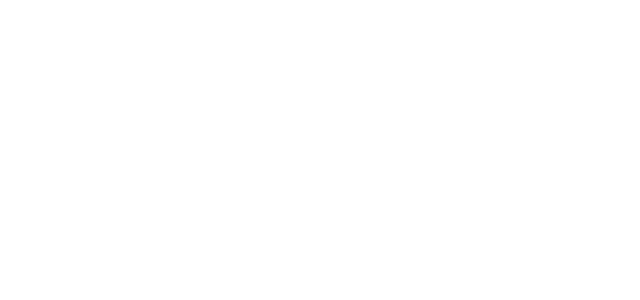
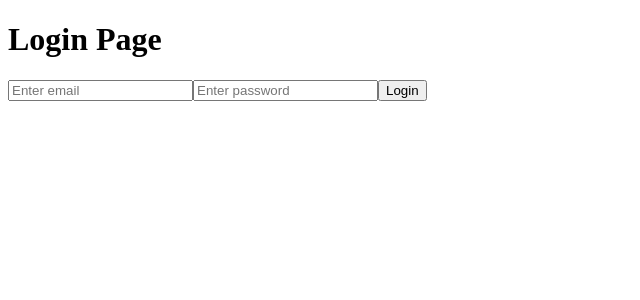
Before and after one commit to Mohitsoni-123/shoe-store, a React (Vite) app in the folder client/: page /login in a window 1280 px wide. Before the commit this address had no page. Shown: the top 300 px of the page, without its empty margins (0-640 px from the left). Built offline with nearby package versions, Linux system fonts and the light colour scheme.

Commit message:
Connect authentication frontend with backend

```diff
--- a/client/src/pages/Dashboard.jsx
+++ b/client/src/pages/Dashboard.jsx
@@ -1,9 +1,26 @@
 import React from 'react'
+import { useNavigate } from "react-router-dom";
 
 const Dashboard = () => {
+  const navigate = useNavigate();
+
+  const user = JSON.parse(localStorage.getItem("user"));
+
+  const handleLogout = () => {
+    localStorage.removeItem("token");
+    localStorage.removeItem("user");
+
+    navigate("/login");
+  };
   return (
     <div>
-      <h1>Dashboard</h1>
+      <h1>Welcome, {user?.name} 👋</h1>
+
+      <p>You are successfully logged in.</p>
+
+      <button onClick={handleLogout}>
+        Logout
+      </button>
     </div>
   )
 }
--- a/client/src/pages/Login.jsx
+++ b/client/src/pages/Login.jsx
@@ -1,9 +1,63 @@
 import React from 'react'
+import { useState } from 'react';
+import { useNavigate } from 'react-router-dom'
+import api from "../services/api";
 
 const Login = () => {
+  const navigate = useNavigate();
+
+  const [formData, setFormData] = useState({
+    email: "",
+    password: "",
+  });
+
+  const [loading, setLoading] = useState(false);
+  const [error, setError] = useState("");
+
+  const handleChange = (e)=>{
+    setFormData({
+      ...formData,
+      [e.target.name]: e.target.value,
+    });
+  }
+
+  const handleSubmit = async(e)=>{
+    e.preventDefault();
+    try{
+      setLoading(true);
+      setError("");
+
+      const response = await api.post("http://localhost:5000/api/auth/login",formData);
+
+      const {token, user} = response.data;
+
+      localStorage.setItem("token", token);
+      localStorage.setItem("user", JSON.stringify(user));
+
+      navigate("/dashboard");
+    }catch(error){
+      setError(
+        error.response?.data?.message || "Invalid credentials"
+      );
+    }finally{
+      setLoading(false);
+    }
+  };
   return (
     <div>
       <h1>Login Page</h1>
+
+      {error && <p>{error}</p>}
+
+      <form onSubmit={handleSubmit}>
+        <input type="email" name="email" placeholder='Enter email' value={formData.email} onChange={handleChange} />
+
+        <input type="password" name="password" placeholder='Enter password' value={formData.password} onChange={handleChange} />
+
+        <button type='submit' disabled={loading}>
+          {loading ? "Logging in..." : "Login"}
+        </button>
+      </form>
     </div>
   )
 }
--- a/client/src/pages/Register.jsx
+++ b/client/src/pages/Register.jsx
@@ -1,9 +1,71 @@
 import React from 'react'
+import { useState } from 'react'
+import { useNavigate } from 'react-router-dom';
+import api from "../services/api";
+
 
 const Register = () => {
+  const navigate = useNavigate();
+
+  const [formData, setFormData] = useState({
+    name: "",
+    email: "",
+    password: "",
+  });
+
+  const [loading, setLoading] = useState(false);
+  const [error, setError] = useState("");
+
+  const handleChange = (e)=>{
+    setFormData({
+      ...formData,
+      [e.target.name]: e.target.value,
+    });
+  }
+
+  const handleSubmit = async(e)=>{
+    e.preventDefault();
+
+    try{
+      setLoading(true);
+      setError("");
+
+      const response = await api.post("http://localhost:5000/api/auth/register", formData);
+
+      console.log(response.data);
+
+      alert("Registration successfully");
+
+      navigate("/login");
+
+    }catch(error){
+      console.log(error);
+      setError(
+        error.response?.data?.message || "Something went wrong"
+      );
+    }finally{
+      setLoading(false);
+    }
+  }
   return (
     <div>
       <h1>Register Page</h1>
+
+      {
+        error && <p>{error}</p>
+      }
+
+      <form onSubmit={handleSubmit}>
+        <input type='text' name='name' placeholder='Enter name' value={formData.name} onChange={handleChange} />
+
+        <input type='email' name='email' placeholder='Enter email' value={formData.email} onChange={handleChange} />
+
+        <input type='password' name='password' placeholder='Enter password' value={formData.password} onChange={handleChange} />
+
+        <button type='submit' disabled={loading}>
+          {loading ? "Creating Account..." : "Register"}
+        </button>
+      </form>
     </div>
   )
 }
--- a/client/src/routes/AppRoutes.jsx
+++ b/client/src/routes/AppRoutes.jsx
@@ -10,6 +10,7 @@
 
         <Routes>
             <Route path="/" element={<Login />} />
+            <Route path="/login" element={<Login />} />
             <Route path="/register" element={<Register />} />
             <Route path="/dashboard" element={<Dashboard />} />
         </Routes>
--- /dev/null
+++ b/client/src/services/api.js
@@ -0,0 +1,6 @@
+import axios from "axios";
+const api = axios.create({
+    baseUrl: "http://localhost:5000/api",
+});
+
+export default api;
```
